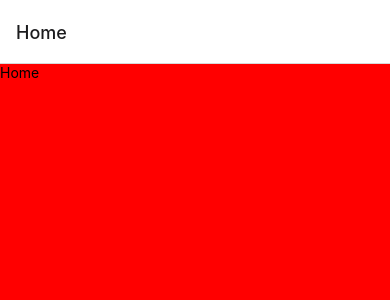
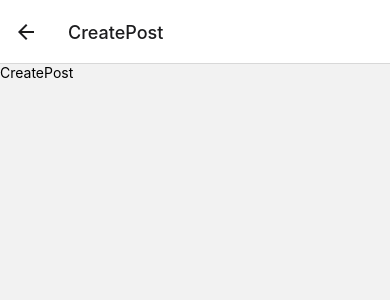
Before and after one commit to Yigit-Yeler/D-Ev-ret, a React Native app: screen /CreatePost in a window 390 px wide. Before the commit this address had no page. Shown: the top 300 px of the page. Built offline with nearby package versions, Linux system fonts and the light colour scheme.

Commit message:
Screens :: added CreatePost screen

```diff
--- a/navigation/Navigation.js
+++ b/navigation/Navigation.js
@@ -10,6 +10,7 @@ import SignUp from '../src/screens/SignUp';
 import Profile from '../src/screens/Profile';
 import MyPosts from '../src/screens/MyPosts';
 import MyDm from '../src/screens/MyDm';
+import CreatePost from '../src/screens/CreatePost';
 
 const Stack = createNativeStackNavigator();
 
@@ -19,6 +20,7 @@ const Navigation = () => {
             <Stack.Navigator>
                 <Stack.Screen name="Home" component={Home} />
                 <Stack.Screen name="Profile" component={Profile} />
+                <Stack.Screen name="CreatePost" component={CreatePost} />
                 <Stack.Screen name="SignUp" component={SignUp} />
                 <Stack.Screen name="SignIn" component={SignIn} />
                 <Stack.Screen name="MyPosts" component={MyPosts} />
--- /dev/null
+++ b/src/screens/CreatePost.js
@@ -0,0 +1,12 @@
+import { View, Text } from 'react-native'
+import React from 'react'
+
+const CreatePost = () => {
+    return (
+        <View>
+            <Text>CreatePost</Text>
+        </View>
+    )
+}
+
+export default CreatePost
```
